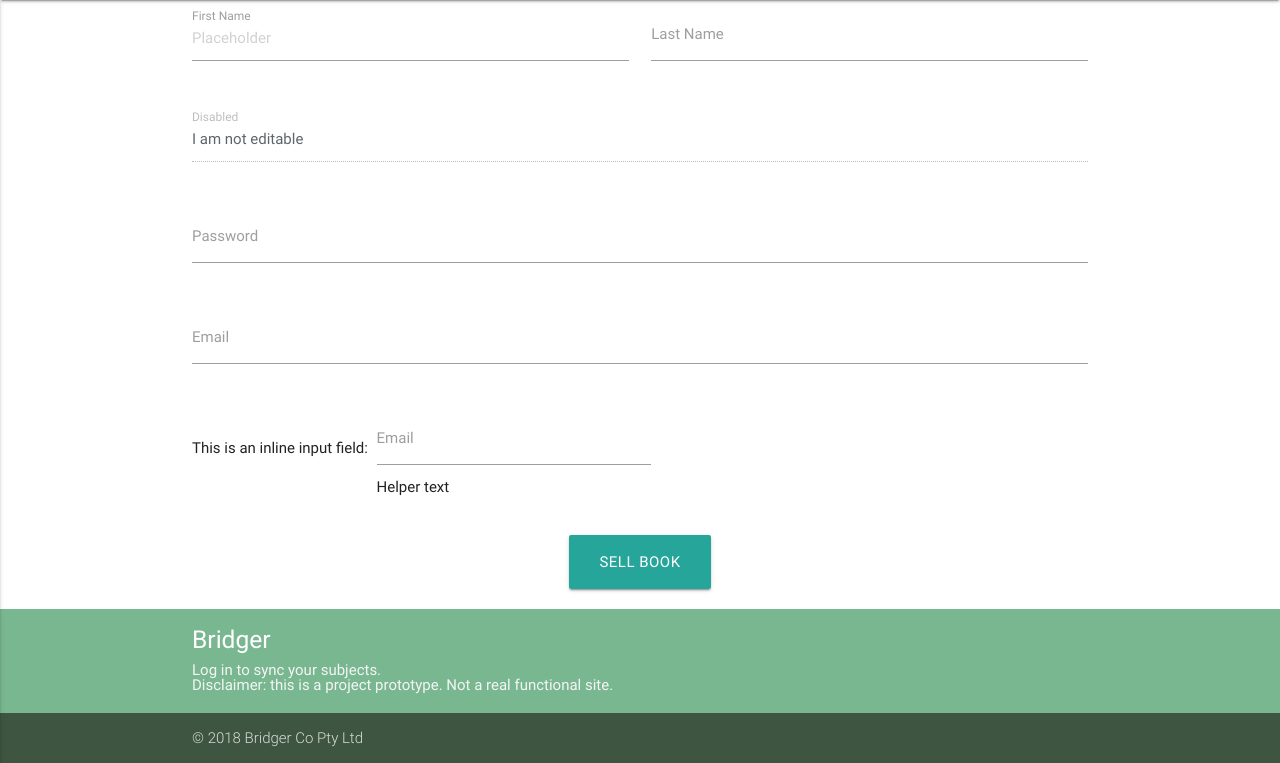
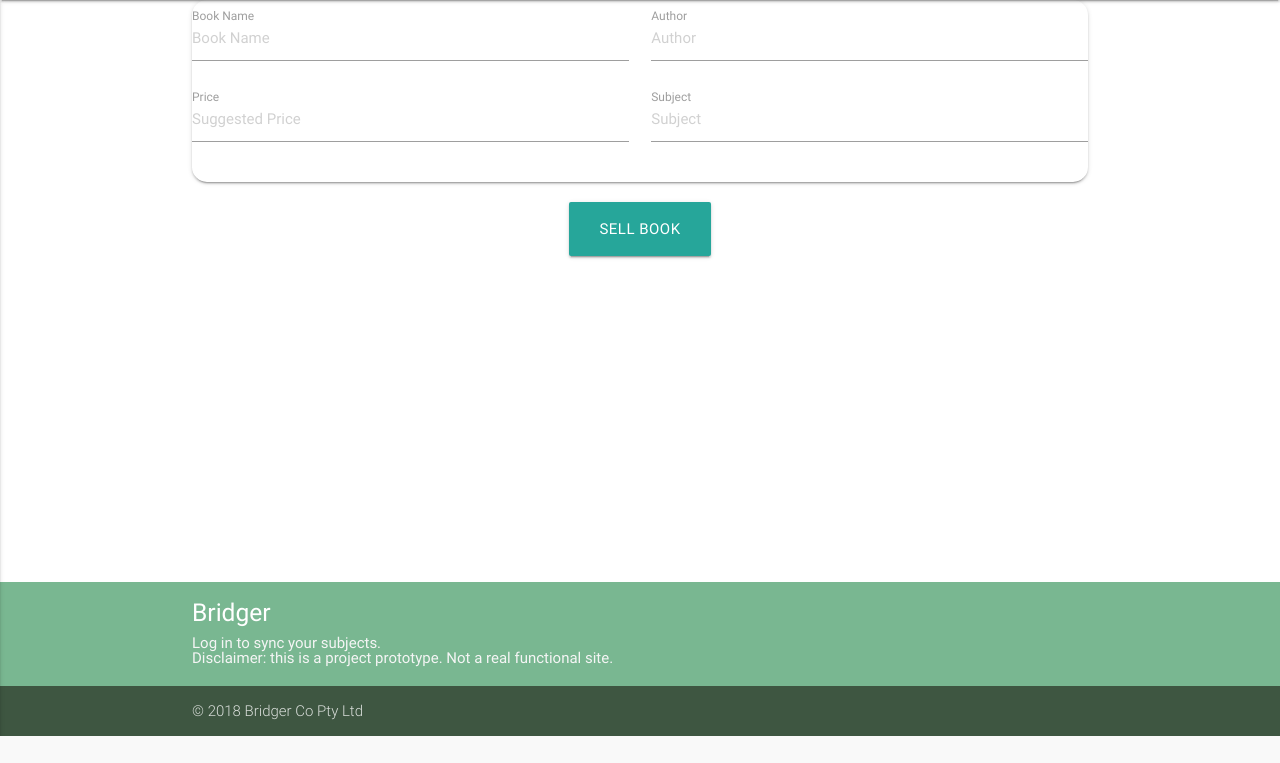
Before and after one commit to pakiKanga/bridger, a Flask app: template templates/sell_resource.html in a window 1280 px wide. Shown: the part 64-827 px from the top of the page. After the commit the page ends 800 px from the top, so only its background shows below. Run offline with Flask 2, Linux system fonts and the light colour scheme; the template is opened without the code that fills it, so the values that code supplies are empty; some libraries are stand-ins or nearby versions.

Commit message:
someones tired of ali's clickbait

```diff
--- a/BridgerViews/views.py
+++ b/BridgerViews/views.py
@@ -125,7 +125,8 @@ books = [
 		'id': 1,
 		'name': 'Dummys Guide to Programming',
 		'author': 'Greg Frinklestein',
-		'price' : 20
+		'price' : 20,
+		'subject' : 'INFO1110'
 	},
 	{
 		'id': 2,
--- a/templates/index.html
+++ b/templates/index.html
@@ -20,6 +20,7 @@
         </div>
 
         {% if session.username %}
+        <a href="{{url_for('showSubjects')}}" class="btn-large center lightGreen">View Your Subjects</a>
         <a href="{{url_for('logout')}}" class="btn-large center lightGreen">Log Out</a>
         {% else %}
         <a href="{{url_for('login')}}" class="btn-large center lightGreen">Login</a>
--- a/templates/sell_resource.html
+++ b/templates/sell_resource.html
@@ -4,47 +4,32 @@
 {% block content %}
 <main>
 
-        <div class="container">
+        <div class="container z-depth-1 rounded">
            <div class="row">
     <form class="col s12">
       <div class="row">
         <div class="input-field col s6">
-          <input placeholder="Placeholder" id="first_name" type="text" class="validate">
-          <label for="first_name">First Name</label>
+          <input placeholder="Book Name" value="{{book.name}}" id="first_name" type="text" class="validate">
+          <label for="first_name">Book Name</label>
         </div>
-        <div class="input-field col s6">
-          <input id="last_name" type="text" class="validate">
-          <label for="last_name">Last Name</label>
+         <div class="input-field col s6">
+          <input placeholder="Author" value="{{book.author}}" id="first_name" type="text" class="validate">
+          <label for="first_name">Author</label>
         </div>
+
+         <div class="input-field col s6">
+          <input placeholder="Suggested Price" value="{{book.price}}" id="first_name" type="text" class="validate">
+          <label for="first_name">Price</label>
+        </div>
+
+          <div class="input-field col s6">
+          <input placeholder="Subject" value="{{book.subject}}" id="first_name" type="text" class="validate">
+          <label for="first_name">Subject</label>
+        </div>
+
       </div>
-      <div class="row">
-        <div class="input-field col s12">
-          <input disabled value="I am not editable" id="disabled" type="text" class="validate">
-          <label for="disabled">Disabled</label>
-        </div>
-      </div>
-      <div class="row">
-        <div class="input-field col s12">
-          <input id="password" type="password" class="validate">
-          <label for="password">Password</label>
-        </div>
-      </div>
-      <div class="row">
-        <div class="input-field col s12">
-          <input id="email" type="email" class="validate">
-          <label for="email">Email</label>
-        </div>
-      </div>
-      <div class="row">
-        <div class="col s12">
-          This is an inline input field:
-          <div class="input-field inline">
-            <input id="email_inline" type="email" class="validate">
-            <label for="email_inline">Email</label>
-            <span class="helper-text" data-error="wrong" data-success="right">Helper text</span>
-          </div>
-        </div>
-      </div>
+
+
     </form>
   </div>
 
```
